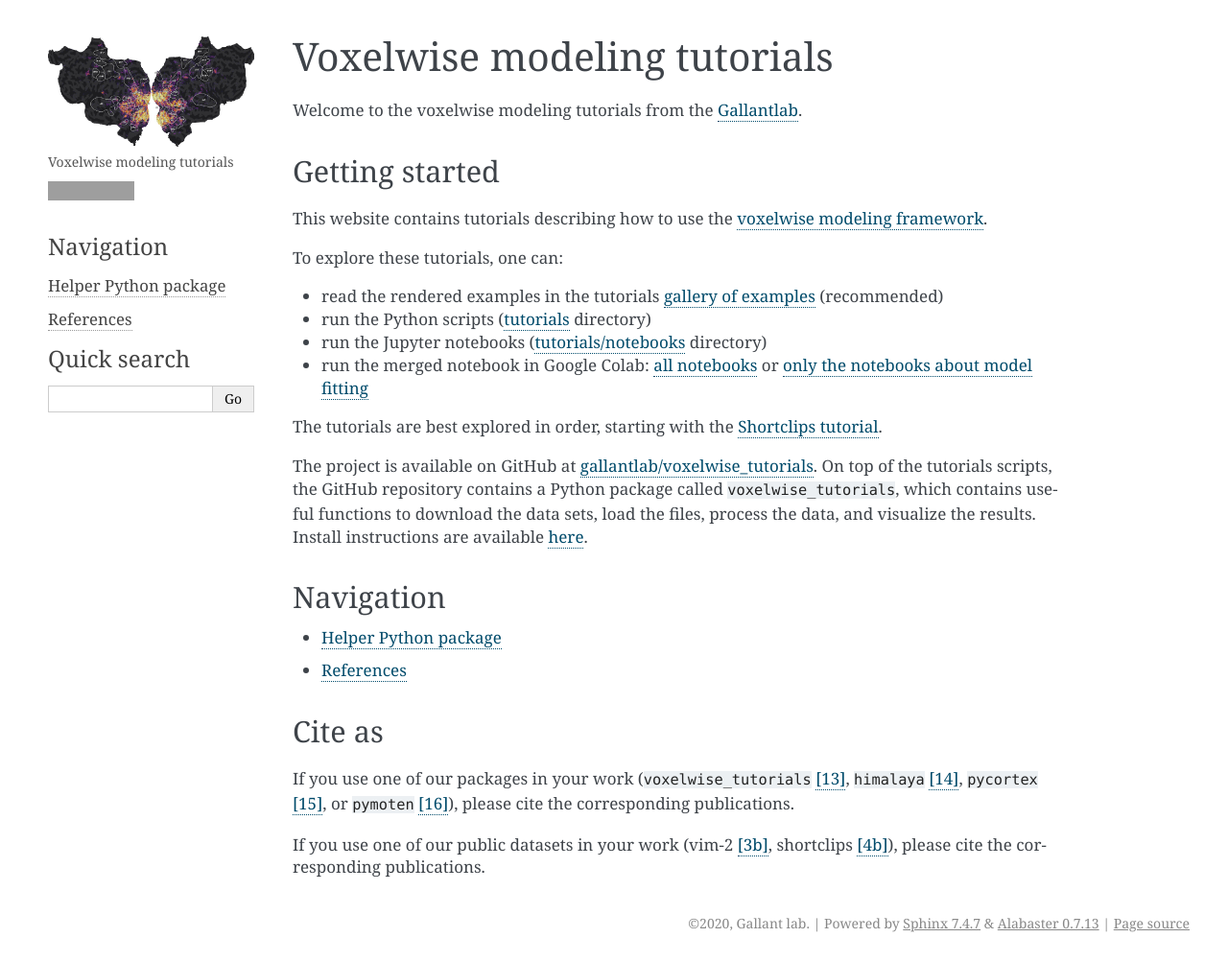
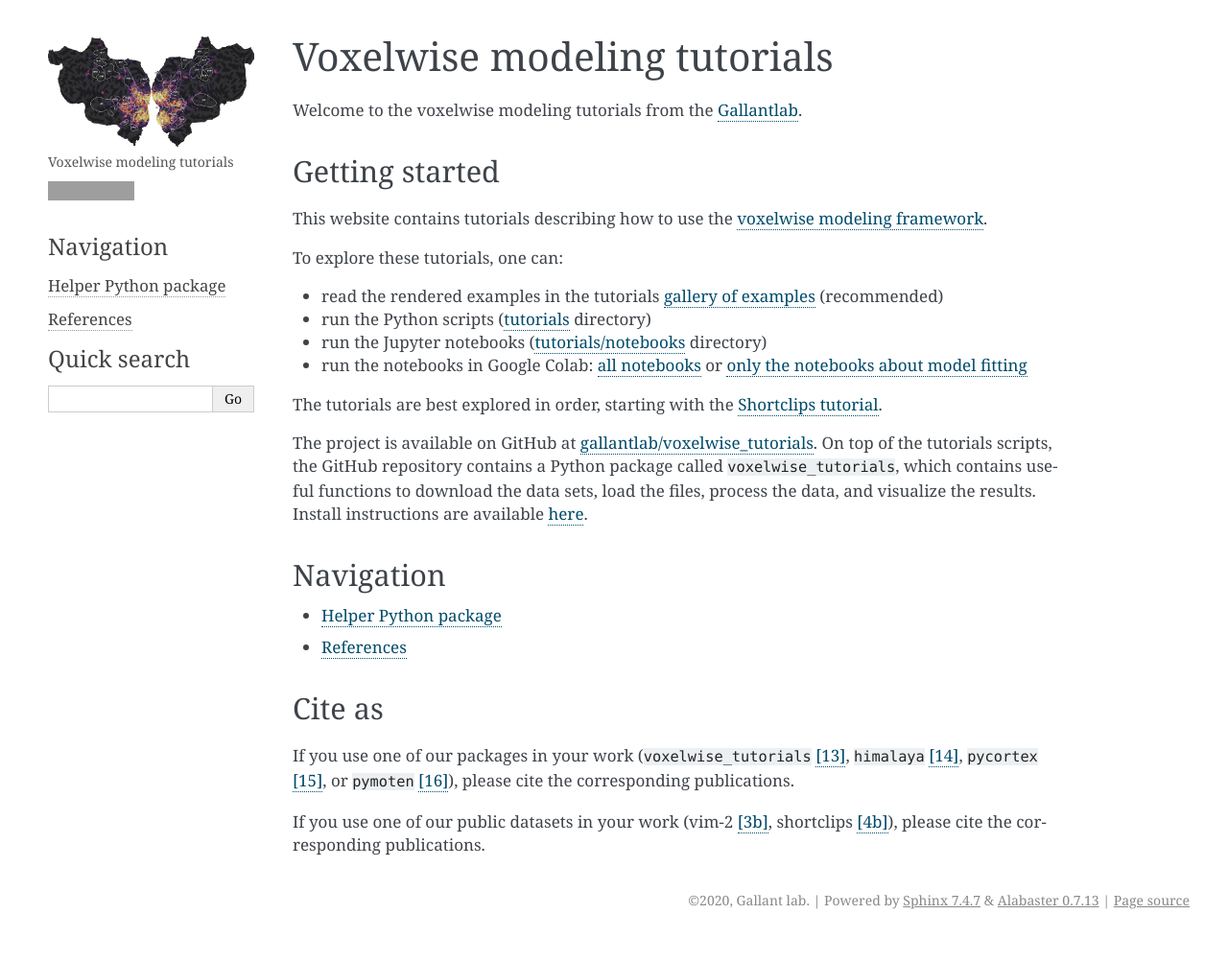
Before and after one commit to gallantlab/voxelwise_tutorials, a Sphinx documentation site: the page built from doc/index.rst, in a window 1280 px wide and 1002 px high. Shown: the whole window at 96% size. Built offline with Sphinx 7.4.7, drawn with Linux system fonts in a browser that asks for light colours; pages that are not in the unit, such as notebooks, are missing from menus; grey boxes are pictures that could not be loaded.

Commit message:
DOC index

```diff
--- a/doc/index.rst
+++ b/doc/index.rst
@@ -19,7 +19,7 @@ To explore these tutorials, one can:
 - run the Jupyter notebooks (`tutorials/notebooks
   <https://github.com/gallantlab/voxelwise_tutorials/tree/main/tutorials/notebooks>`_
   directory)
-- run the merged notebook in Google Colab:
+- run the notebooks in Google Colab:
   `all notebooks <https://colab.research.google.com/github/gallantlab/voxelwise_tutorials/blob/main/tutorials/notebooks/shortclips/merged_for_colab.ipynb>`_ or
   `only the notebooks about model fitting <https://colab.research.google.com/github/gallantlab/voxelwise_tutorials/blob/main/tutorials/notebooks/shortclips/merged_for_colab_model_fitting.ipynb>`_
 
```
